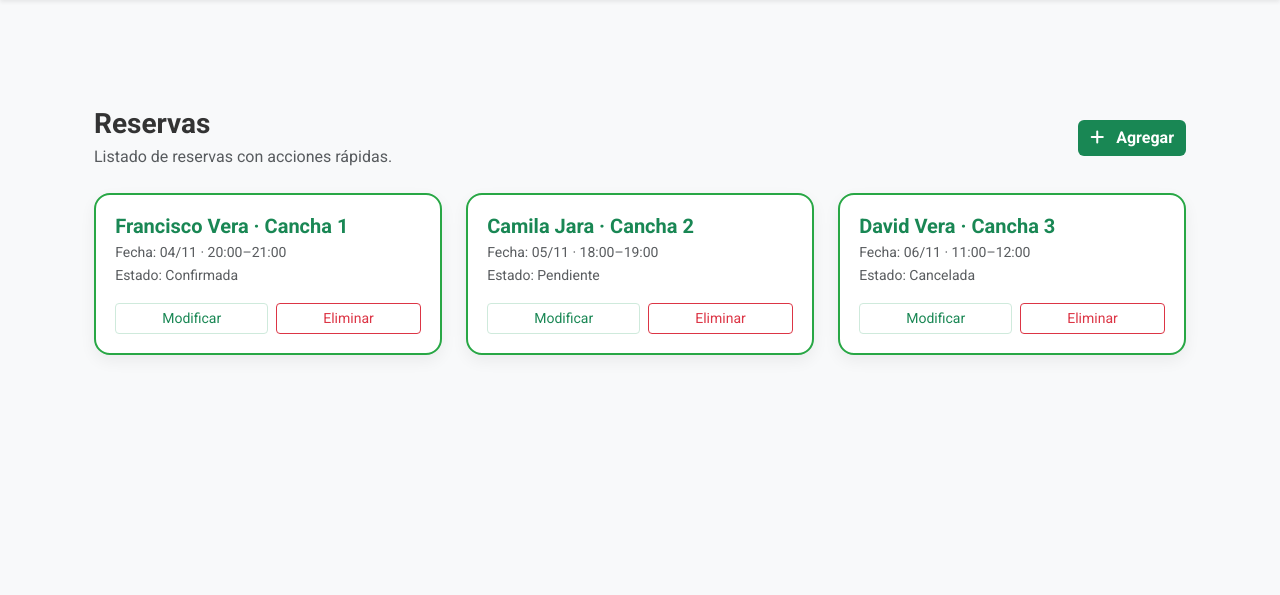
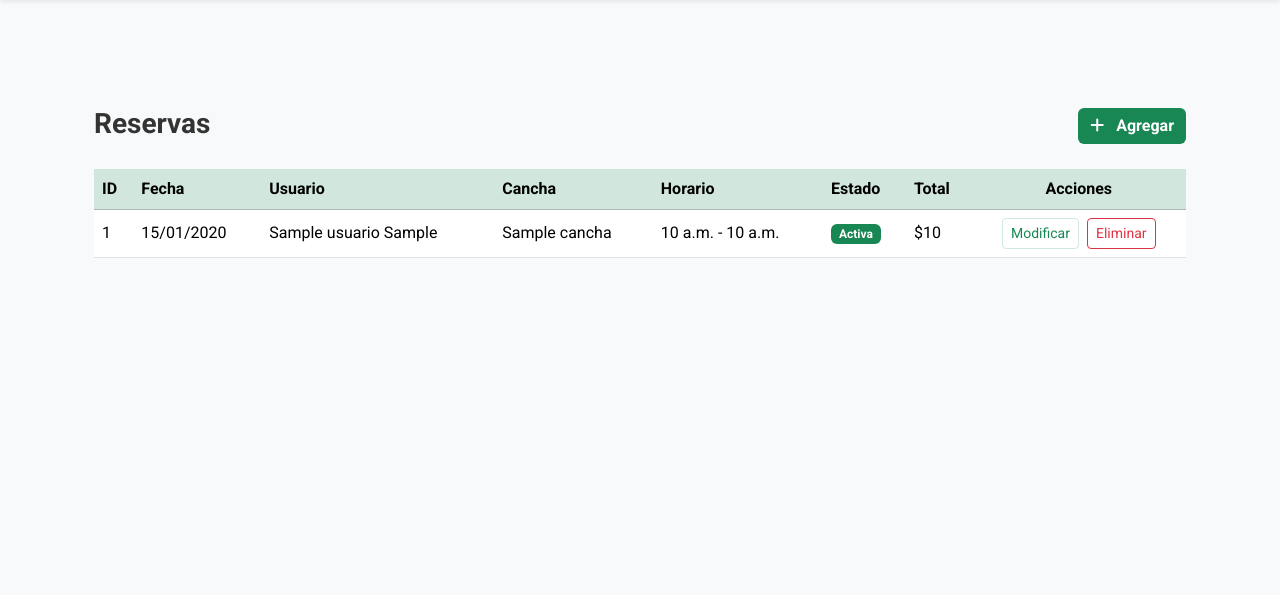
Before and after one commit to IgnacioRiffop/CanchaYa, a Django app: page /crudReservas/ in a window 1280 px wide. Shown: the part 79-674 px from the top of the page. Run offline with Django 3.2, Linux system fonts and the light colour scheme; a user stored in the database is signed in; tables that the repository leaves empty hold one stand-in row (values such as "Sample post"); some libraries are stand-ins or nearby versions.

Commit message:
CRUD RESERVA REDYYYY

```diff
--- a/core/templates/core/crudReservas.html
+++ b/core/templates/core/crudReservas.html
@@ -5,58 +5,129 @@
 
 {% block contenido %}
 <div class="container py-5">
+
   <div class="d-flex justify-content-between align-items-center mb-4 flex-wrap gap-3">
-    <div>
-      <h1 class="h3 fw-bold mb-1">Reservas</h1>
-      <p class="text-muted m-0">Listado de reservas con acciones rápidas.</p>
-    </div>
-    <a href="#" class="btn btn-success fw-semibold">
+    <h1 class="h3 fw-bold mb-1">Reservas</h1>
+    <a href="{% url 'reserva_add' %}" class="btn btn-success fw-semibold">
       <i class="fa-solid fa-plus me-2"></i> Agregar
     </a>
   </div>
 
-  <div class="row row-cols-1 row-cols-sm-2 row-cols-lg-3 g-4">
-    <div class="col">
-      <div class="cu-item-card h-100 d-flex flex-column">
-        <div class="cu-item-body">
-          <h5 class="mb-1 fw-bold">Francisco Vera · Cancha 1</h5>
-          <small class="text-muted d-block">Fecha: 04/11 · 20:00–21:00</small>
-          <small class="text-muted">Estado: Confirmada</small>
-        </div>
-        <div class="mt-auto d-flex gap-2 pt-3">
-          <a href="#" class="btn btn-outline-secondary btn-sm flex-fill">Modificar</a>
-          <a href="#" class="btn btn-outline-danger btn-sm flex-fill">Eliminar</a>
-        </div>
-      </div>
+  {% if reservas %}
+    <div class="table-responsive">
+      <table class="table table-hover align-middle">
+        <thead class="table-success">
+          <tr>
+            <th>ID</th>
+            <th>Fecha</th>
+            <th>Usuario</th>
+            <th>Cancha</th>
+            <th>Horario</th>
+            <th>Estado</th>
+            <th>Total</th>
+            <th class="text-center">Acciones</th>
+          </tr>
+        </thead>
+        <tbody>
+        {% for reserva in reservas %}
+          <tr>
+            <td>{{ reserva.id_reserva }}</td>
+            <td>{{ reserva.fecha|date:"d/m/Y" }}</td>
+            <td>{{ reserva.usuario.nombre }} {{ reserva.usuario.apellido }}</td>
+            <td>{{ reserva.cancha.nombre }}</td>
+            <td>{{ reserva.horario.hora_inicio }} - {{ reserva.horario.hora_fin }}</td>
+            <td>
+              {% if reserva.estado == 'A' %}
+                <span class="badge bg-success">Activa</span>
+              {% else %}
+                <span class="badge bg-danger">Cancelada</span>
+              {% endif %}
+            </td>
+            <td>${{ reserva.total|floatformat:0 }}</td>
+            <td class="text-center">
+              <div class="d-flex justify-content-center gap-2">
+                <a href="{% url 'reserva_edit' reserva.id_reserva %}" class="btn btn-outline-secondary btn-sm">
+                  Modificar
+                </a>
+                <button class="btn btn-outline-danger btn-sm eliminar-reserva"
+                        data-id="{{ reserva.id_reserva }}">
+                  Eliminar
+                </button>
+              </div>
+            </td>
+          </tr>
+        {% endfor %}
+        </tbody>
+      </table>
     </div>
+  {% else %}
+    <div class="alert alert-secondary text-center mt-4">
+      No hay reservas registradas.
+    </div>
+  {% endif %}
+</div>
 
-    <div class="col">
-      <div class="cu-item-card h-100 d-flex flex-column">
-        <div class="cu-item-body">
-          <h5 class="mb-1 fw-bold">Camila Jara · Cancha 2</h5>
-          <small class="text-muted d-block">Fecha: 05/11 · 18:00–19:00</small>
-          <small class="text-muted">Estado: Pendiente</small>
-        </div>
-        <div class="mt-auto d-flex gap-2 pt-3">
-          <a href="#" class="btn btn-outline-secondary btn-sm flex-fill">Modificar</a>
-          <a href="#" class="btn btn-outline-danger btn-sm flex-fill">Eliminar</a>
-        </div>
-      </div>
-    </div>
+<!-- SWEETALERT -->
+<script src="https://cdn.jsdelivr.net/npm/sweetalert2@11"></script>
+<script>
+document.addEventListener('DOMContentLoaded', function () {
+  const botonesEliminar = document.querySelectorAll('.eliminar-reserva');
 
-    <div class="col">
-      <div class="cu-item-card h-100 d-flex flex-column">
-        <div class="cu-item-body">
-          <h5 class="mb-1 fw-bold">David Vera · Cancha 3</h5>
-          <small class="text-muted d-block">Fecha: 06/11 · 11:00–12:00</small>
-          <small class="text-muted">Estado: Cancelada</small>
-        </div>
-        <div class="mt-auto d-flex gap-2 pt-3">
-          <a href="#" class="btn btn-outline-secondary btn-sm flex-fill">Modificar</a>
-          <a href="#" class="btn btn-outline-danger btn-sm flex-fill">Eliminar</a>
-        </div>
-      </div>
-    </div>
-  </div>
-</div>
+  botonesEliminar.forEach(boton => {
+    boton.addEventListener('click', function (e) {
+      e.preventDefault();
+      const reservaId = this.getAttribute('data-id');
+
+      Swal.fire({
+        title: '¿Eliminar reserva?',
+        text: 'Esta acción eliminará la reserva definitivamente.',
+        icon: 'warning',
+        showCancelButton: true,
+        confirmButtonColor: '#198754',
+        cancelButtonColor: '#d33',
+        confirmButtonText: 'Sí, eliminar',
+        cancelButtonText: 'Cancelar'
+      }).then((result) => {
+        if (result.isConfirmed) {
+          fetch(`/crudReservas/${reservaId}/eliminar/`, {
+            method: 'POST',
+            headers: {
+              'X-CSRFToken': getCookie('csrftoken'),
+            },
+          })
+          .then(response => response.json())
+          .then(data => {
+            if (data.success) {
+              Swal.fire({
+                title: 'Eliminada',
+                text: 'La reserva fue eliminada correctamente.',
+                icon: 'success',
+                confirmButtonColor: '#198754'
+              }).then(() => location.reload());
+            } else {
+              Swal.fire('Error', 'No se pudo eliminar la reserva.', 'error');
+            }
+          });
+        }
+      });
+    });
+  });
+
+  // CSRF helper
+  function getCookie(name) {
+    let cookieValue = null;
+    if (document.cookie && document.cookie !== '') {
+      const cookies = document.cookie.split(';');
+      for (let i = 0; i < cookies.length; i++) {
+        const cookie = cookies[i].trim();
+        if (cookie.substring(0, name.length + 1) === (name + '=')) {
+          cookieValue = decodeURIComponent(cookie.substring(name.length + 1));
+          break;
+        }
+      }
+    }
+    return cookieValue;
+  }
+});
+</script>
 {% endblock %}
--- a/core/urls.py
+++ b/core/urls.py
@@ -49,7 +49,13 @@ urlpatterns = [
     path('canchas/agregar/', views.cancha_create, name='cancha_add'),
     path('canchas/<int:pk>/editar/', views.cancha_edit, name='cancha_edit'),
     path('canchas/<int:pk>/eliminar/', views.cancha_delete, name='cancha_delete'),
+
     path('crudReservas/', views.crudReservas, name='crudReservas'),
+    path('crudReservas/agregar/', views.reserva_create, name='reserva_add'),
+    path('crudReservas/<int:pk>/editar/', views.reserva_edit, name='reserva_edit'),
+    path('crudReservas/<int:pk>/eliminar/', views.reserva_delete, name='reserva_delete'),
+
+
     path('crudEquipamientos/', views.crudEquipamientos, name='crudEquipamientos'),
 
     path('crudTarifas/', views.crudTarifas, name='crudTarifas'),
--- a/core/views.py
+++ b/core/views.py
@@ -1429,8 +1429,46 @@ def usuario_delete(request, id_usuario):
     # si alguien entra por GET, lo mandamos de vuelta
     return redirect('crudUsuarios')
 
+@login_required(login_url='login')
 def crudReservas(request):
-    return render(request, 'core/crudReservas.html')
+    reservas = Reserva.objects.select_related('cancha', 'usuario', 'horario', 'promocion').all().order_by('-fecha')
+    return render(request, 'core/crudReservas.html', {'reservas': reservas})
+
+
+@login_required(login_url='login')
+def reserva_create(request):
+    if request.method == 'POST':
+        form = ReservaForm(request.POST)
+        if form.is_valid():
+            form.save()
+            return JsonResponse({'success': True})
+        return JsonResponse({'success': False, 'errors': form.errors})
+    else:
+        form = ReservaForm()
+    return render(request, 'core/reserva_form.html', {'form': form})
+
+
+@login_required(login_url='login')
+def reserva_edit(request, pk):
+    reserva = get_object_or_404(Reserva, pk=pk)
+    if request.method == 'POST':
+        form = ReservaForm(request.POST, instance=reserva)
+        if form.is_valid():
+            form.save()
+            return JsonResponse({'success': True})
+        return JsonResponse({'success': False, 'errors': form.errors})
+    else:
+        form = ReservaForm(instance=reserva)
+    return render(request, 'core/reserva_form.html', {'form': form})
+
+
+@login_required(login_url='login')
+def reserva_delete(request, pk):
+    reserva = get_object_or_404(Reserva, pk=pk)
+    if request.method == 'POST':
+        reserva.delete()
+        return JsonResponse({'success': True})
+    return JsonResponse({'success': False})
 
 def crudEquipamientos(request):
     return render(request, 'core/crudEquipamientos.html')
```
Also changed, not shown: core/forms.py (+27 -1 lines), core/templates/core/reserva_form.html (added, +50 -0 lines).
